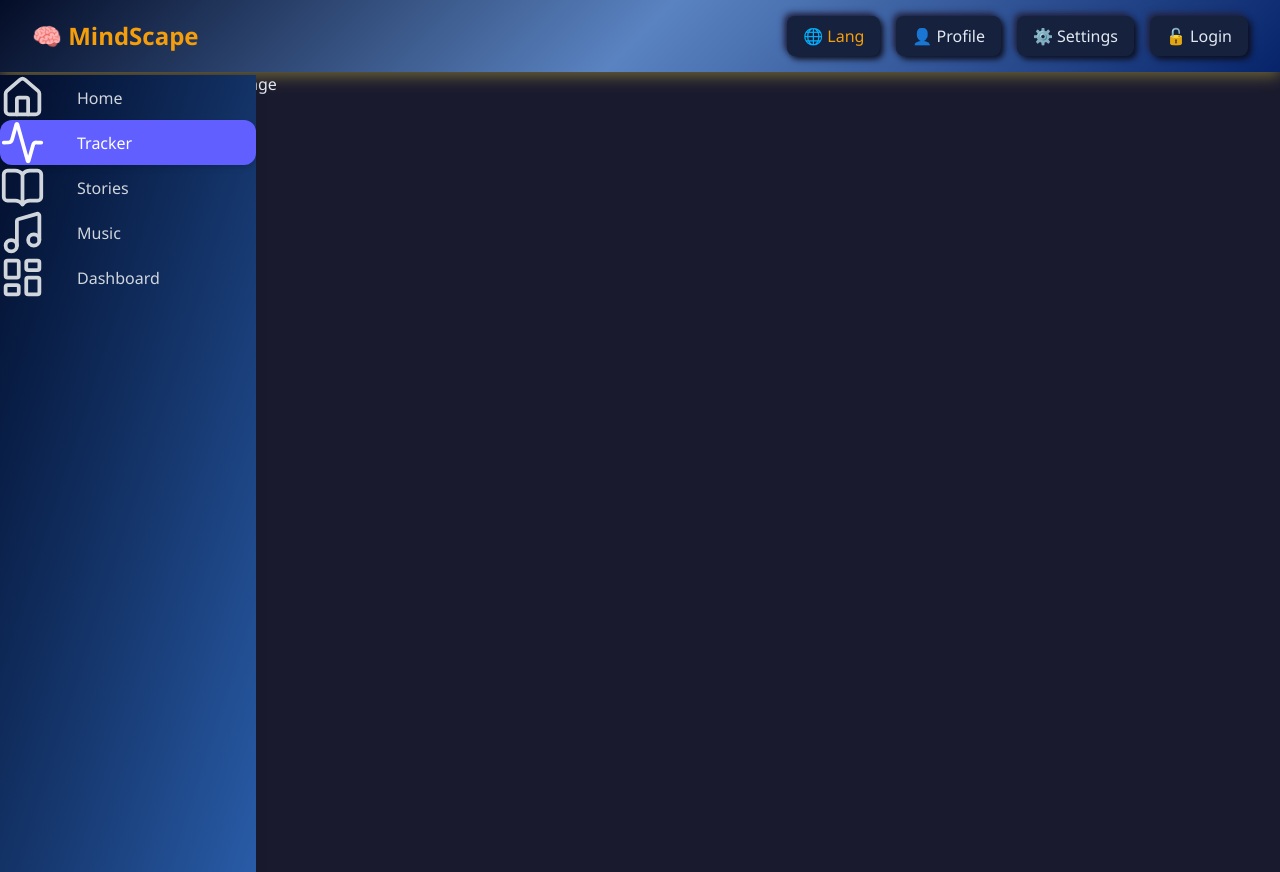
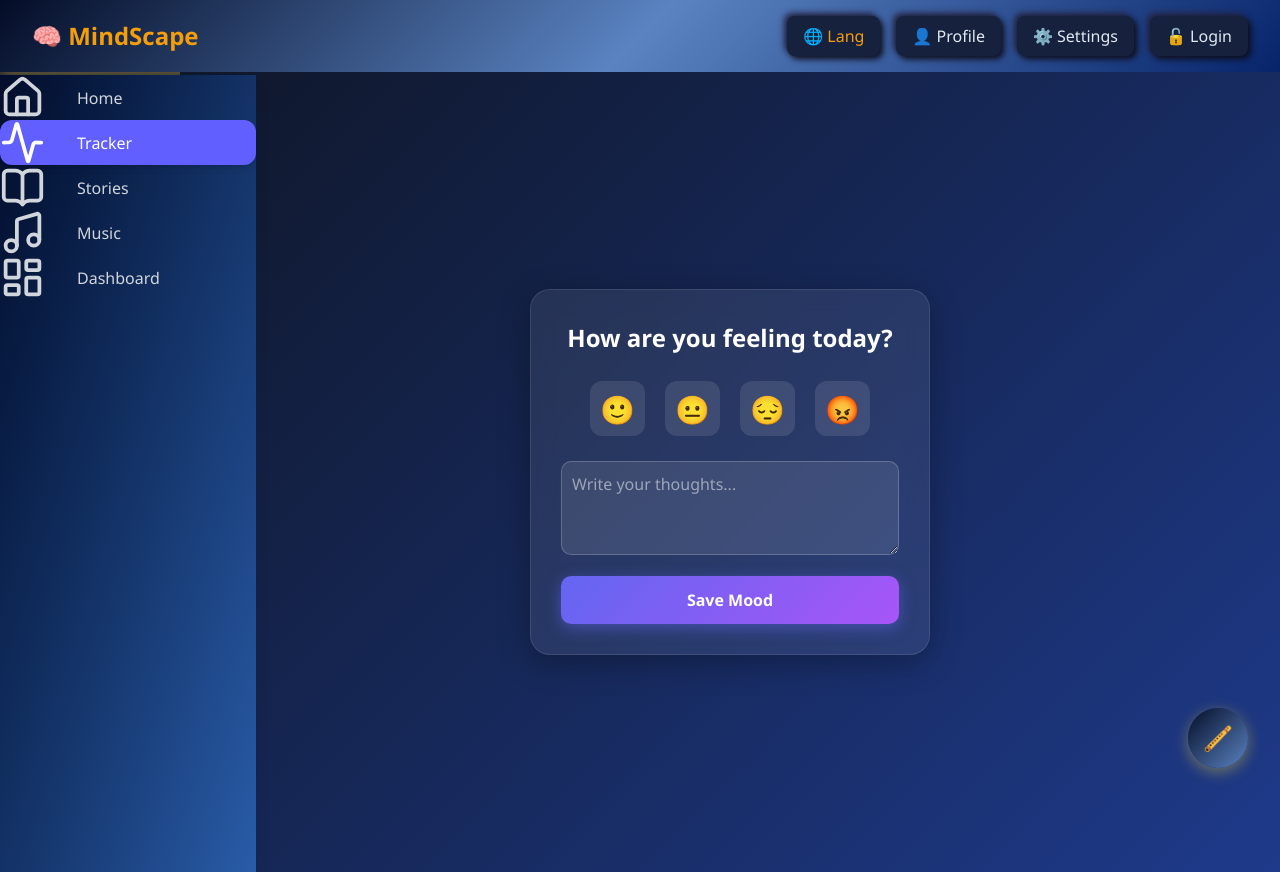
Before and after one commit to shriom17/MindScape, a React app in the folder frontend/: page /tracker in a window 1280 px wide. Before the commit the page ends 800 px from the top, so only its background shows below. Built offline with nearby package versions, Linux system fonts and the light colour scheme; the HTML template or start-up script is replaced by a standard one.

Commit message:
add: tracker page updated

```diff
--- a/frontend/src/pages/Tracker.jsx
+++ b/frontend/src/pages/Tracker.jsx
@@ -1,4 +1,171 @@
+import { useState } from "react";
+import FloatingChat from "../components/FloatingChat";
+
+const moods = [
+  { icon: "🙂", value: "happy" },
+  { icon: "😐", value: "neutral" },
+  { icon: "😔", value: "sad" },
+  { icon: "😡", value: "angry" },
+];
+
 function Tracker() {
-  return <div>Tracker Page</div>
+  const [selectedMood, setSelectedMood] = useState("");
+  const [note, setNote] = useState("");
+  const [message, setMessage] = useState("");
+
+  const handleSave = () => {
+    if (!selectedMood) {
+      setMessage("Please select a mood!");
+      return;
+    }
+    const today = new Date().toISOString().slice(0, 10);
+    const entry = { date: today, mood: selectedMood, note };
+
+    let data = JSON.parse(localStorage.getItem("moodTracker") || "[]");
+    data = data.filter((d) => d.date !== today);
+    data.push(entry);
+
+    localStorage.setItem("moodTracker", JSON.stringify(data));
+
+    setMessage("Mood saved ✅");
+    setNote("");
+    setSelectedMood("");
+  };
+
+  return (
+    <div
+      style={{
+        minHeight: "100vh",
+        display: "flex",
+        justifyContent: "center",
+        alignItems: "center",
+        background: "linear-gradient(135deg, #0f172a, #1e3a8a)",
+      }}
+    >
+      <div
+        style={{
+          width: 400,
+          padding: 30,
+          borderRadius: 20,
+          backdropFilter: "blur(12px)",
+          background: "rgba(255,255,255,0.08)",
+          border: "1px solid rgba(255,255,255,0.1)",
+          boxShadow: "0 8px 32px rgba(0,0,0,0.3)",
+          color: "#fff",
+        }}
+      >
+        <h2
+          style={{
+            textAlign: "center",
+            marginBottom: 25,
+            fontSize: 24,
+            fontWeight: "bold",
+          }}
+        >
+          How are you feeling today?
+        </h2>
+
+        {/* Mood Buttons */}
+        <div
+          style={{
+            display: "flex",
+            justifyContent: "center",
+            gap: 20,
+            marginBottom: 25,
+          }}
+        >
+          {moods.map((m) => (
+            <button
+              key={m.value}
+              onClick={() => setSelectedMood(m.value)}
+              style={{
+                fontSize: 28,
+                width: 55,
+                height: 55,
+                borderRadius: 12,
+                cursor: "pointer",
+                border: "none",
+                transition: "all 0.2s",
+                background:
+                  selectedMood === m.value
+                    ? "linear-gradient(135deg, #6366f1, #a855f7)"
+                    : "rgba(255,255,255,0.1)",
+                color: "#fff",
+                transform:
+                  selectedMood === m.value ? "scale(1.15)" : "scale(1)",
+                boxShadow:
+                  selectedMood === m.value
+                    ? "0 4px 15px rgba(99,102,241,0.6)"
+                    : "none",
+              }}
+            >
+              {m.icon}
+            </button>
+          ))}
+        </div>
+
+        {/* Note */}
+        <textarea
+          placeholder="Write your thoughts..."
+          value={note}
+          onChange={(e) => setNote(e.target.value)}
+          rows={3}
+          style={{
+            width: "100%",
+            padding: 10,
+            borderRadius: 10,
+            border: "1px solid rgba(255,255,255,0.2)",
+            marginBottom: 15,
+            resize: "vertical",
+            background: "rgba(255,255,255,0.1)",
+            color: "#fff",
+            outline: "none",
+          }}
+        />
+
+        {/* Save Button */}
+        <button
+          onClick={handleSave}
+          style={{
+            width: "100%",
+            padding: "12px 0",
+            borderRadius: 10,
+            border: "none",
+            fontWeight: "bold",
+            fontSize: 16,
+            cursor: "pointer",
+            background: "linear-gradient(135deg, #6366f1, #a855f7)",
+            color: "#fff",
+            transition: "all 0.2s",
+            boxShadow: "0 4px 15px rgba(99,102,241,0.5)",
+          }}
+          onMouseOver={(e) =>
+            (e.target.style.transform = "scale(1.05)")
+          }
+          onMouseOut={(e) =>
+            (e.target.style.transform = "scale(1)")
+          }
+        >
+          Save Mood
+        </button>
+
+        {/* Message */}
+        {message && (
+          <p
+            style={{
+              marginTop: 12,
+              textAlign: "center",
+              color: "#4ade80",
+              fontWeight: 500,
+            }}
+          >
+            {message}
+          </p>
+        )}
+      </div>
+      <FloatingChat />
+    </div>
+  );
 }
-export default Tracker
+
+export default Tracker;
```
